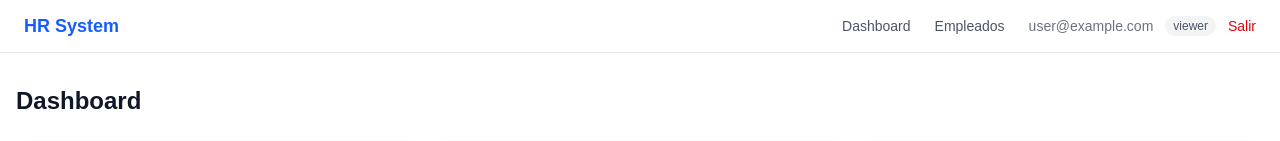
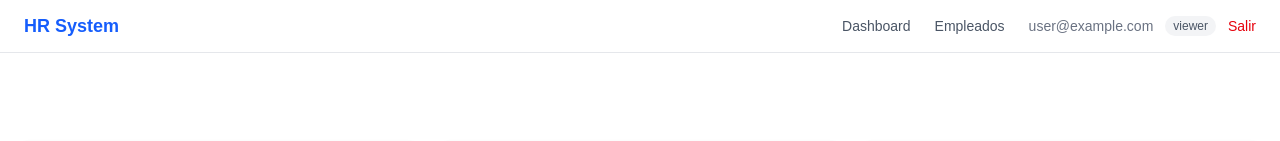
Before and after one commit to darihub/dn-ems, a Next.js app: page / in a window 1280 px wide. Shown: the top 141 px of the page. Built offline with nearby package versions, Linux system fonts and the light colour scheme; no server answers; the database is empty; sample sign-in values are in the browser's storage.

Commit message:
fix: cambiar titulo del dashboard y página empleados a blanco para que se pueda leer

```diff
--- a/app/empleados/page.tsx
+++ b/app/empleados/page.tsx
@@ -55,7 +55,7 @@ export default function PaginaEmpleados() {
         {/*Encabezado*/}
         <div className="flex justify-between items-center mb-6">
           <div>
-            <h1 className="text-2x1 font-bold text-gray-900">Empleados</h1>
+            <h1 className="text-2x1 font-bold text-white">Empleados</h1>
             <p className="text-gray-500 text-sm mt-1">
               {empleadosFiltrados.length} de {empleados.length} empleados
             </p>
--- a/app/page.tsx
+++ b/app/page.tsx
@@ -63,7 +63,7 @@ export default function Dashboard() {
 
   return (
     <div className="max-w-7xl mx-auto px-4 py-8">
-      <h1 className="text-2xl font-bold text-gray-900 mb-6">Dashboard</h1>
+      <h1 className="text-2xl font-bold text-white mb-6">Dashboard</h1>
 
       {/* Cards de resumen */}
       <div className="grid grid-cols-1 sm:grid-cols-3 gap-4 mb-8">
```
